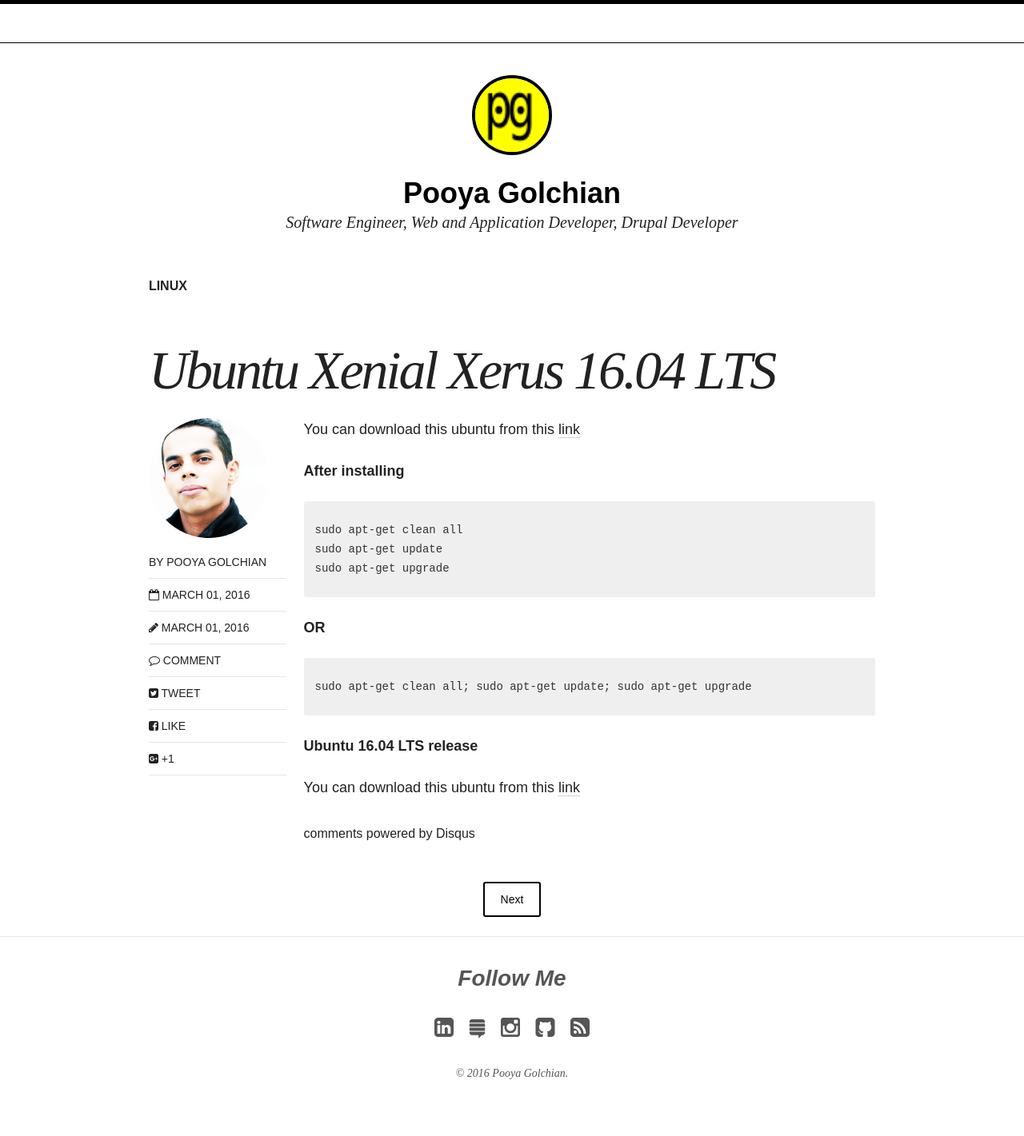
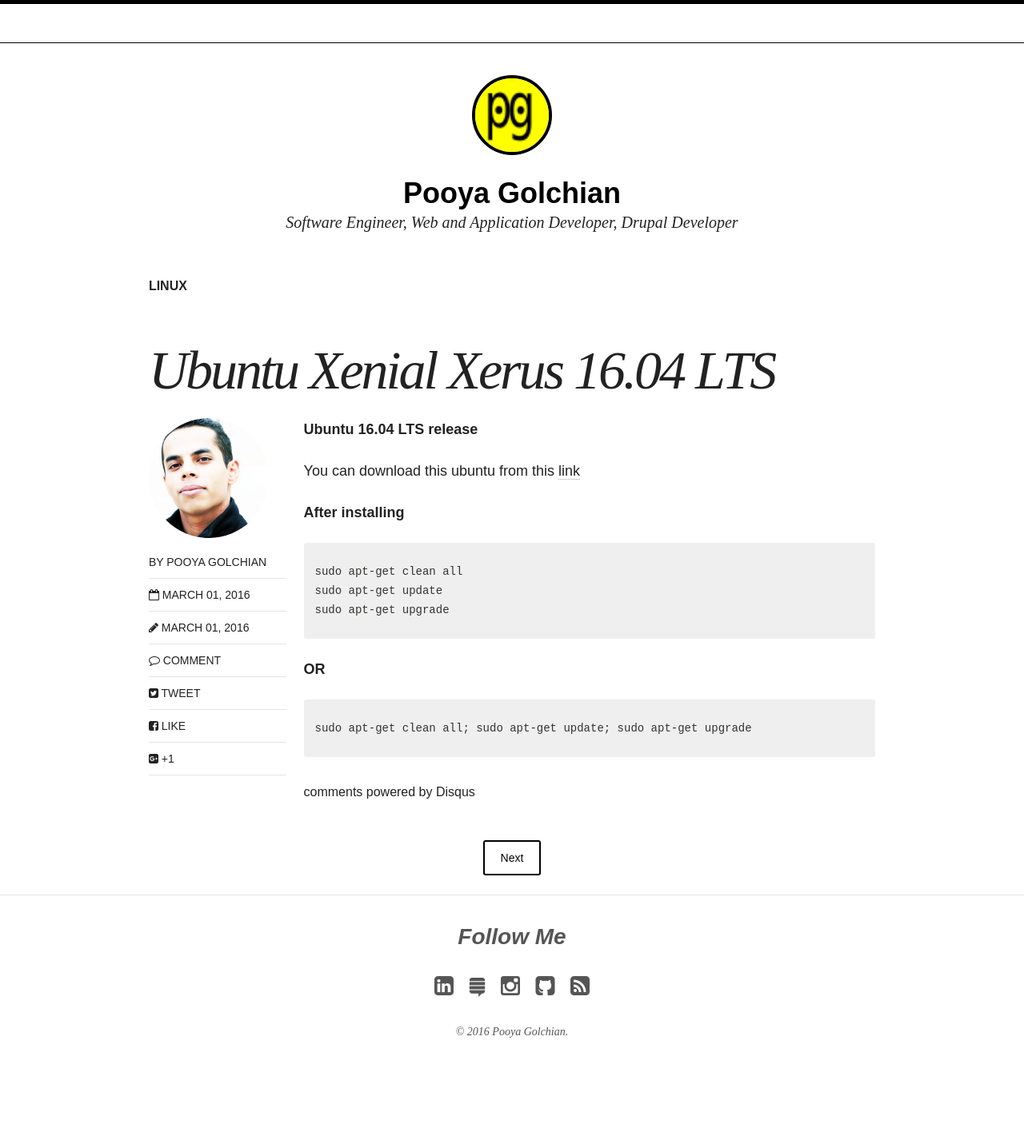
Before and after one commit to pooyagolchian/jekyll-theme, a Jekyll site: the page built from _posts/blog/2016-03-01-ubuntu-xenial-xerus.md, in a window 1280 px wide. Shown: the whole page at 80% size. Built offline with Jekyll 4.4.1, drawn with Linux system fonts in a browser that asks for light colours; nearby versions of some CDN libraries; comment, search, counter and statistics services are not loaded; after the commit the page ends 1369 px from its top, so only the background shows below that; some of the changed lines change nothing that is shown.

Commit message:
change blog post

```diff
--- a/_posts/blog/2016-03-01-ubuntu-xenial-xerus.md
+++ b/_posts/blog/2016-03-01-ubuntu-xenial-xerus.md
@@ -10,7 +10,11 @@
 share: true
 author: pooya_golchian
 ---
-You can download this ubuntu from this [link](http://cdimage.ubuntu.com/daily-live/current/)
+**Ubuntu 16.04 LTS release**
+
+
+You can download this ubuntu from this [link](http://www.ubuntu.com/download/desktop)
+
 
 
 **After installing**
@@ -25,7 +29,3 @@
 {% highlight comments %}
 sudo apt-get clean all; sudo apt-get update; sudo apt-get upgrade
 {% endhighlight %}
-
-**Ubuntu 16.04 LTS release**
-
-You can download this ubuntu from this [link](http://www.ubuntu.com/download/desktop)
```
